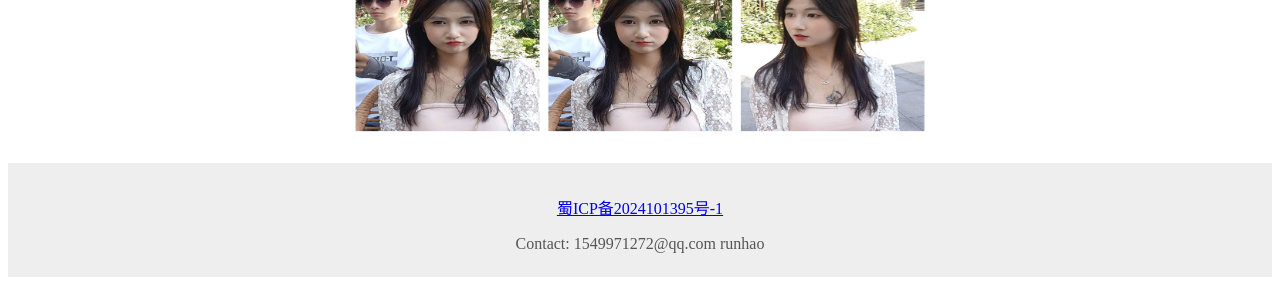
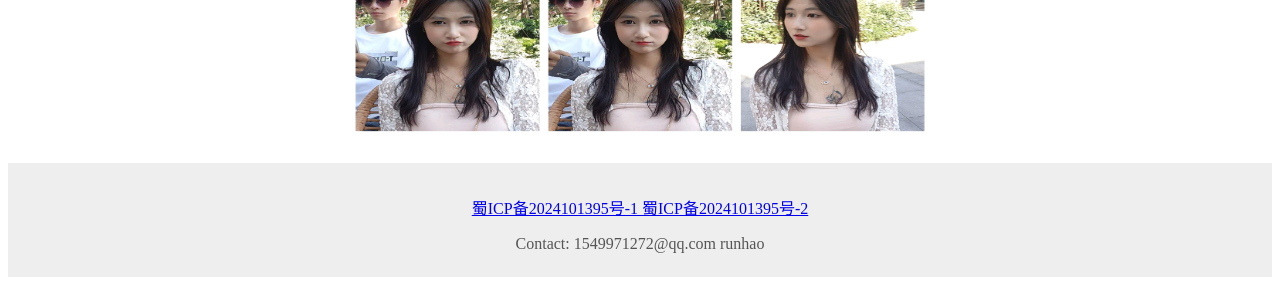
Before and after one commit to runhao/MyWebsite, a Django app: page / in a window 1280 px wide. Shown: the part 607-892 px from the top of the page. Run offline with Django 5.2, Linux system fonts and the light colour scheme.

Commit message:
feat: 新增备案号

```diff
--- a/templates/footer.html
+++ b/templates/footer.html
@@ -1,6 +1,6 @@
 <footer>
     <div class="website-info">
-        <a href="https://beian.miit.gov.cn">蜀ICP备2024101395号-1</a>
+        <a href="https://beian.miit.gov.cn">蜀ICP备2024101395号-1 蜀ICP备2024101395号-2</a>
         <p>Contact: 1549971272@qq.com   runhao</p>
     </div>
 </footer>
```
